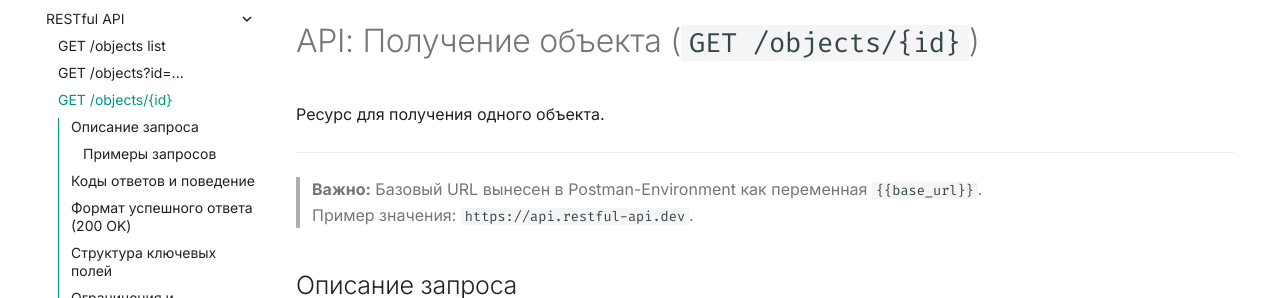
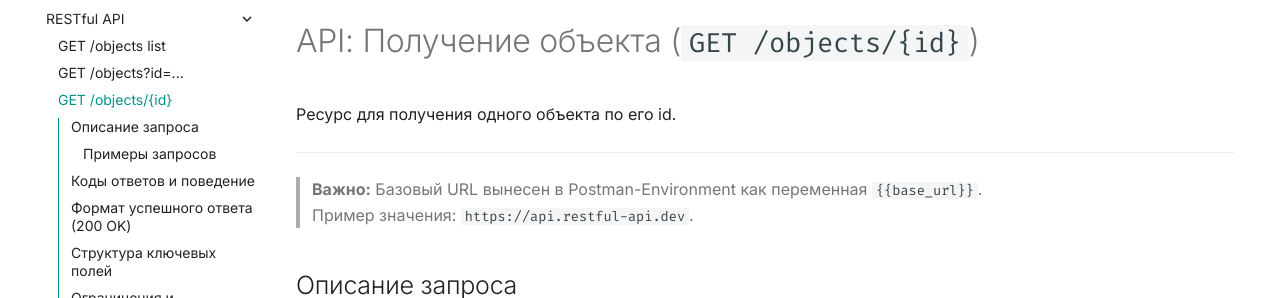
Before and after one commit to aventis1981/Techwriter_docs, an MkDocs documentation site: the page built from docs/api_6.md, in a window 1280 px wide and 900 px high. Shown: the part 167-465 px from the top of the window. Built offline with MkDocs 1.6.1 and Material for MkDocs 9.7.7, drawn with Linux system fonts in a browser that asks for light colours.

Commit message:
api6 modified

```diff
--- a/docs/api_6.md
+++ b/docs/api_6.md
@@ -1,6 +1,6 @@
 # API: Получение объекта  (`GET /objects/{id}`)
 
-Ресурс для получения одного объекта.
+Ресурс для получения одного объекта по его id.
 
 ---
 
```
